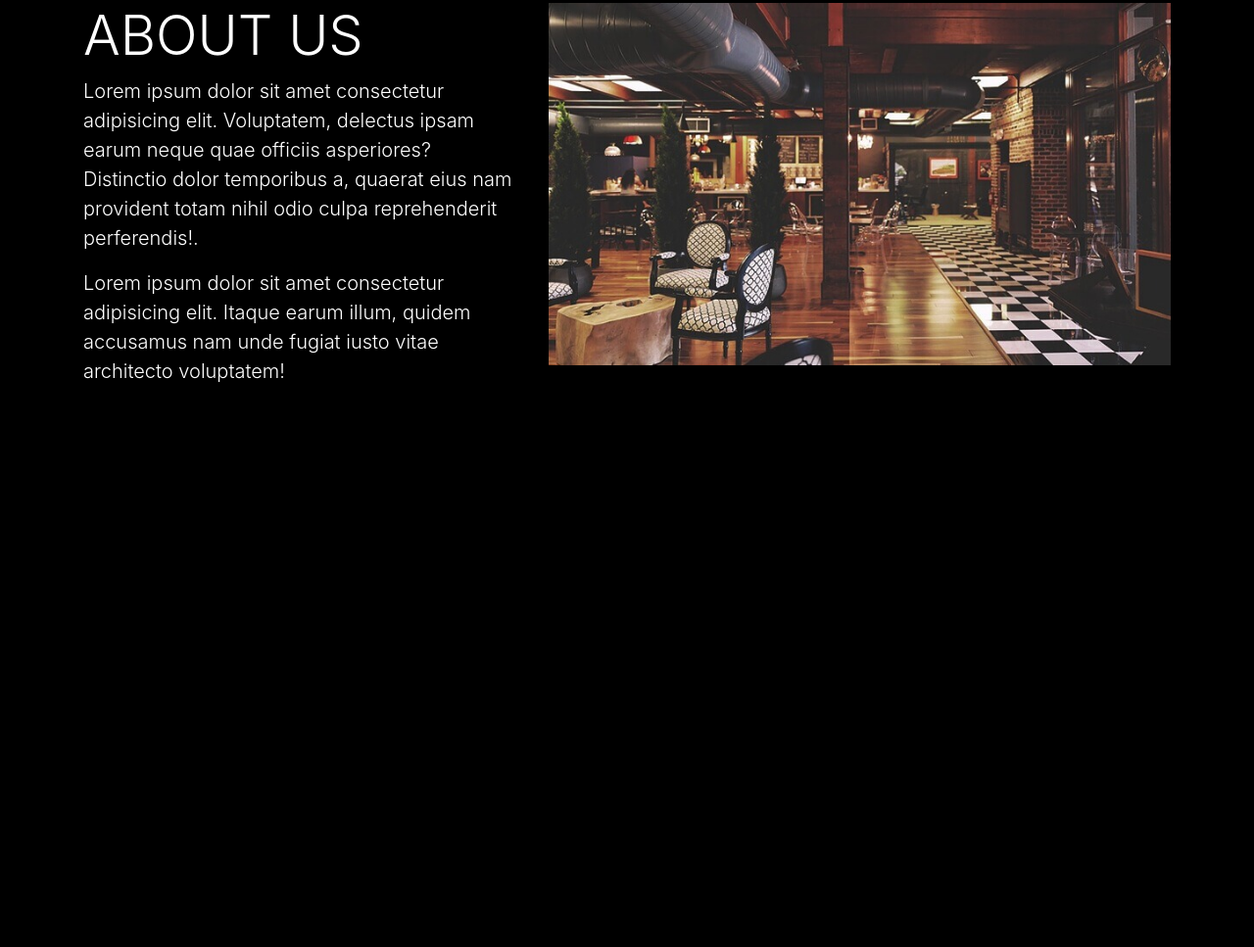
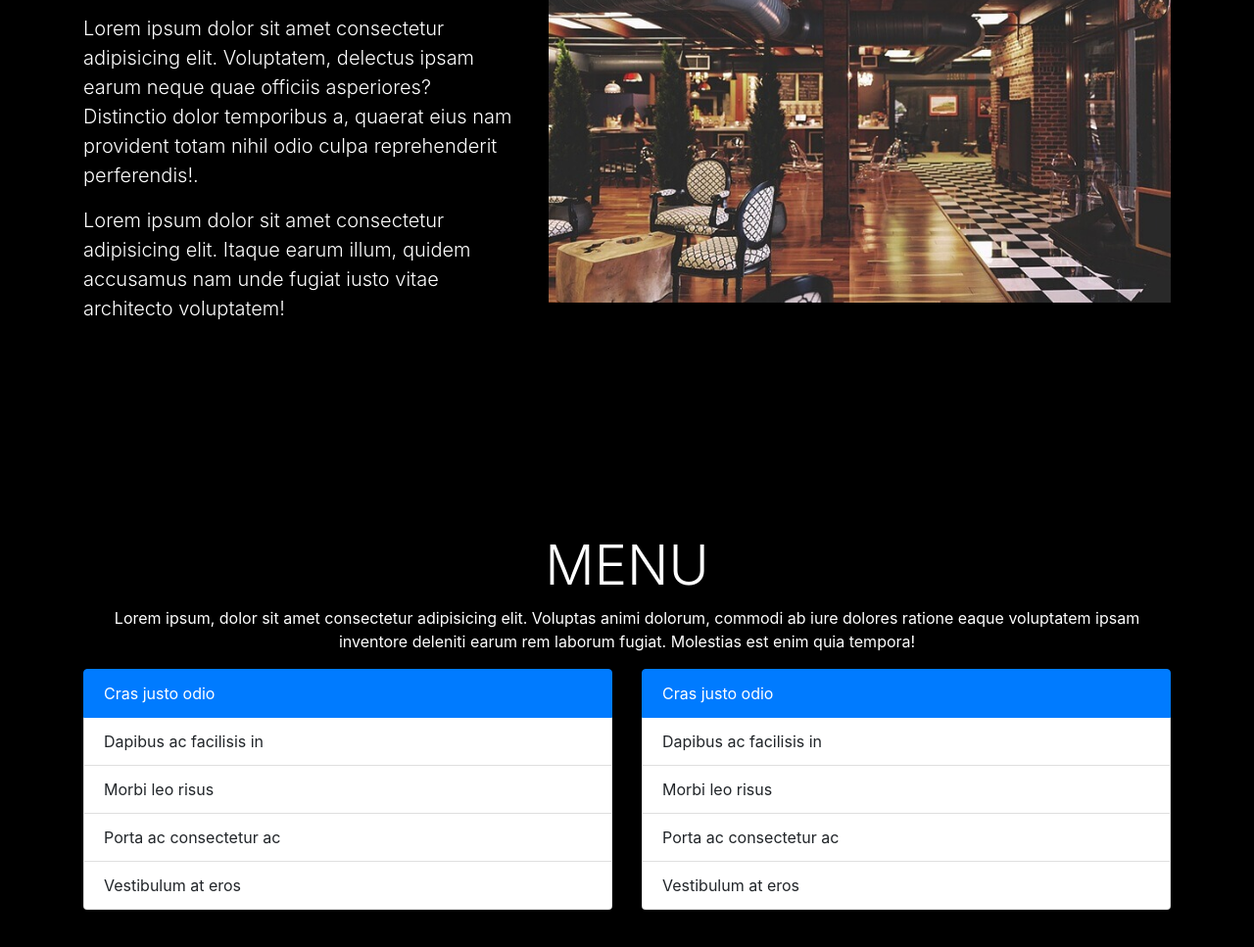
Before and after one commit to AldiAgeng/final-itw-project-193040054, a plain HTML site: page index.html in a window 1280 px wide. Shown: the part 861-1828 px from the top of the page at 98% size. Before the commit the page ends 1367 px from the top, so only its background shows below. Drawn offline with nearby package versions, Linux system fonts and the light colour scheme.

Commit message:
Menambahkan Bagian Menu (terdapat judul dan list menu yg masih default dari boostrap4

```diff
--- a/css/style.css
+++ b/css/style.css
@@ -1,5 +1,6 @@
 body {
     background-color: black;
+    height: 5000px;
 }
 
 /* Lainnya */
@@ -13,6 +14,11 @@ body {
 @media (min-width: 992px) {
     .navbar {
         text-transform: uppercase;
+    }
+
+    .image-jumbotron {
+        background-color: black;
+        margin-top: 100px;
     }
 }
 
@@ -31,9 +37,18 @@ body {
 
 .image-jumbotron {
     background-color: black;
-    margin-top: 100px;
 }
 
 .jumbotron .display-3 {
     margin-top: 200px;
 }
+
+
+/* MENU */
+.menu .display-4 {
+    margin-top: 150px;
+}
+
+.menu ul p {
+    font-size: 30px;
+}
--- a/index.html
+++ b/index.html
@@ -71,9 +71,8 @@
   <!-- ABOUT -->
   <!-- Jumbotron -->
   <section class="about" id="about">
-    <div class="jumbotron jumbotron-fluid text-white">
     <div class="container">
-        <div class="row justify-content-center">
+      <div class="row justify-content-center text-white">
         <div class="col-5">
           <h1 class="display-4">ABOUT US</h1>
           <p class="lead">Lorem ipsum dolor sit amet consectetur adipisicing elit. Voluptatem, delectus ipsam earum
@@ -87,11 +86,43 @@
         </div>
       </div>
     </div>
-    </div>
   </section>
   <!-- Akhir Jumbotron -->
 
   <!-- Menu -->
+  <section id="menu" class="menu">
+    <div class="container">
+      <div class="row text-white mt-5">
+        <div class="col text-center">
+          <h1 class="display-4">MENU</h1>
+          <p>Lorem ipsum, dolor sit amet consectetur adipisicing elit. Voluptas animi dolorum, commodi ab iure dolores
+            ratione eaque voluptatem ipsam inventore deleniti earum rem laborum fugiat. Molestias est enim quia tempora!
+          </p>
+        </div>
+      </div>
+      <div class="row">
+        <div class="col">
+          <ul class="list-group">
+            <li class="list-group-item active">Cras justo odio</li>
+            <li class="list-group-item">Dapibus ac facilisis in</li>
+            <li class="list-group-item">Morbi leo risus</li>
+            <li class="list-group-item">Porta ac consectetur ac</li>
+            <li class="list-group-item">Vestibulum at eros</li>
+          </ul>
+        </div>
+        <div class="col">
+          <ul class="list-group">
+            <li class="list-group-item active">Cras justo odio</li>
+            <li class="list-group-item">Dapibus ac facilisis in</li>
+            <li class="list-group-item">Morbi leo risus</li>
+            <li class="list-group-item">Porta ac consectetur ac</li>
+            <li class="list-group-item">Vestibulum at eros</li>
+          </ul>
+        </div>
+      </div>
+    </div>
+    </div>
+  </section>
 
 
 
```
Also changed, not shown: 1 other file. Lines whose indentation alone changed are shown as unchanged.
